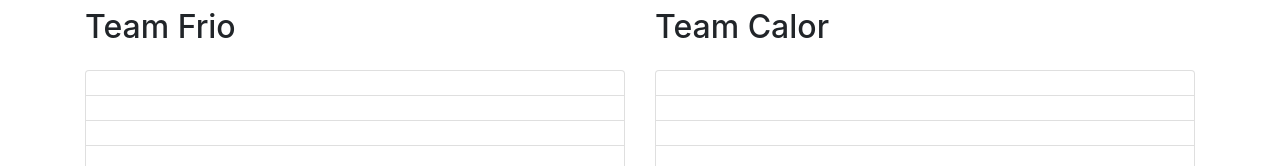
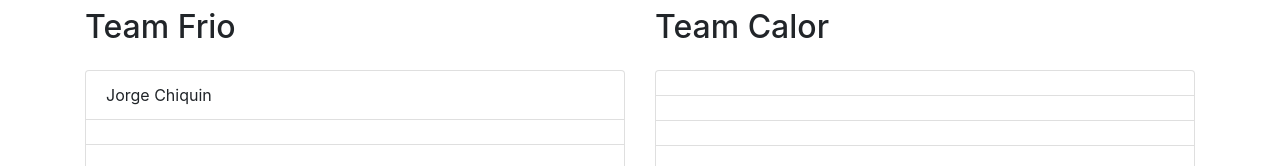
Before and after one commit to JChiquin/git-competencias-2026-2, a plain HTML site: page competencia1.html in a window 1280 px wide. Shown: the part 136-302 px from the top of the page. Drawn offline with nearby package versions, Linux system fonts and the light colour scheme.

Commit message:
Se agrega jorge chiquin a las competencias

```diff
--- a/competencia1.html
+++ b/competencia1.html
@@ -14,7 +14,7 @@
       <div class="col-md-6">
         <h2>Team Frio</h2>
         <ul class="list-group mt-4">
-          <li class="list-group-item"></li>
+          <li class="list-group-item">Jorge Chiquin</li>
           <li class="list-group-item"></li>
           <li class="list-group-item"></li>
           <li class="list-group-item"></li>
```
Also changed, not shown: competencia2.html (+1 -1 lines), competencia3.html (+1 -1 lines), competencia4.html (+1 -1 lines).
